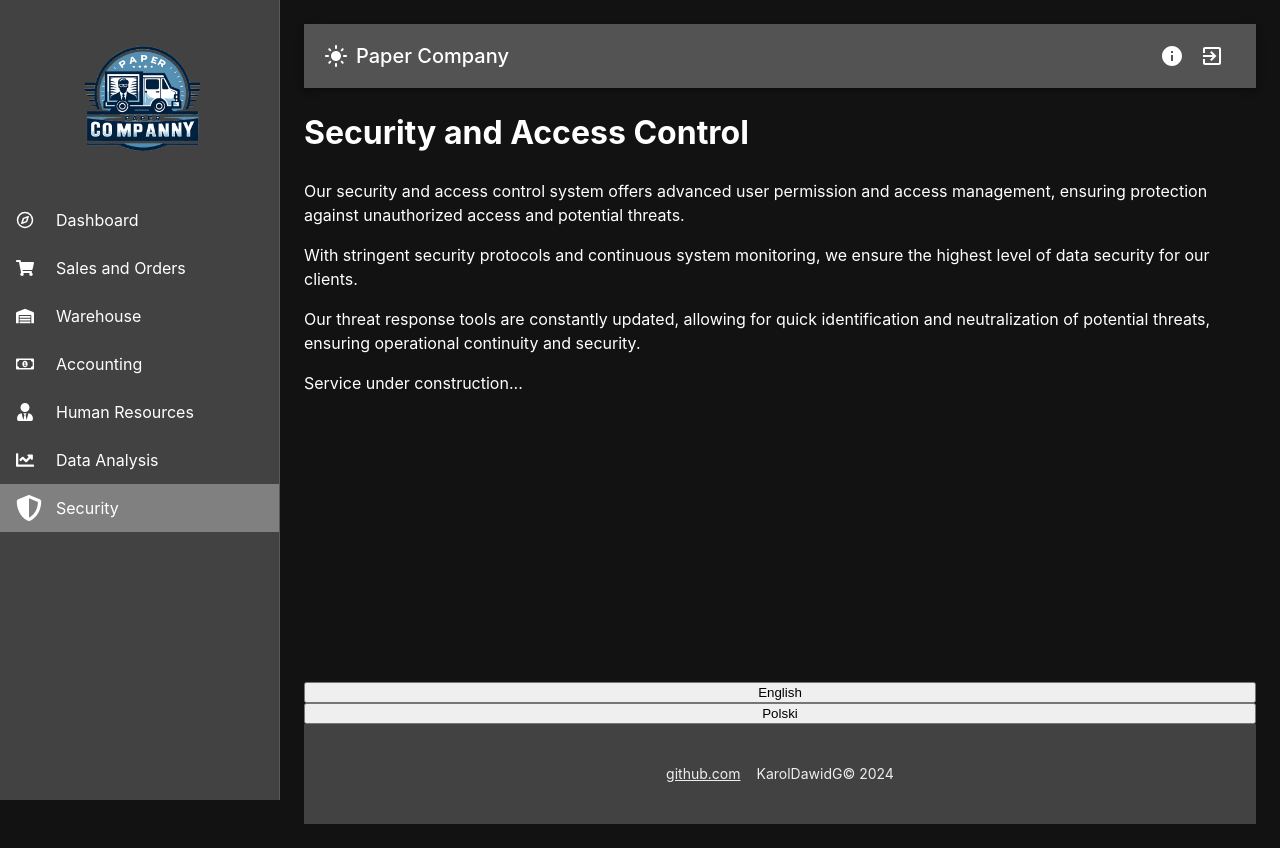
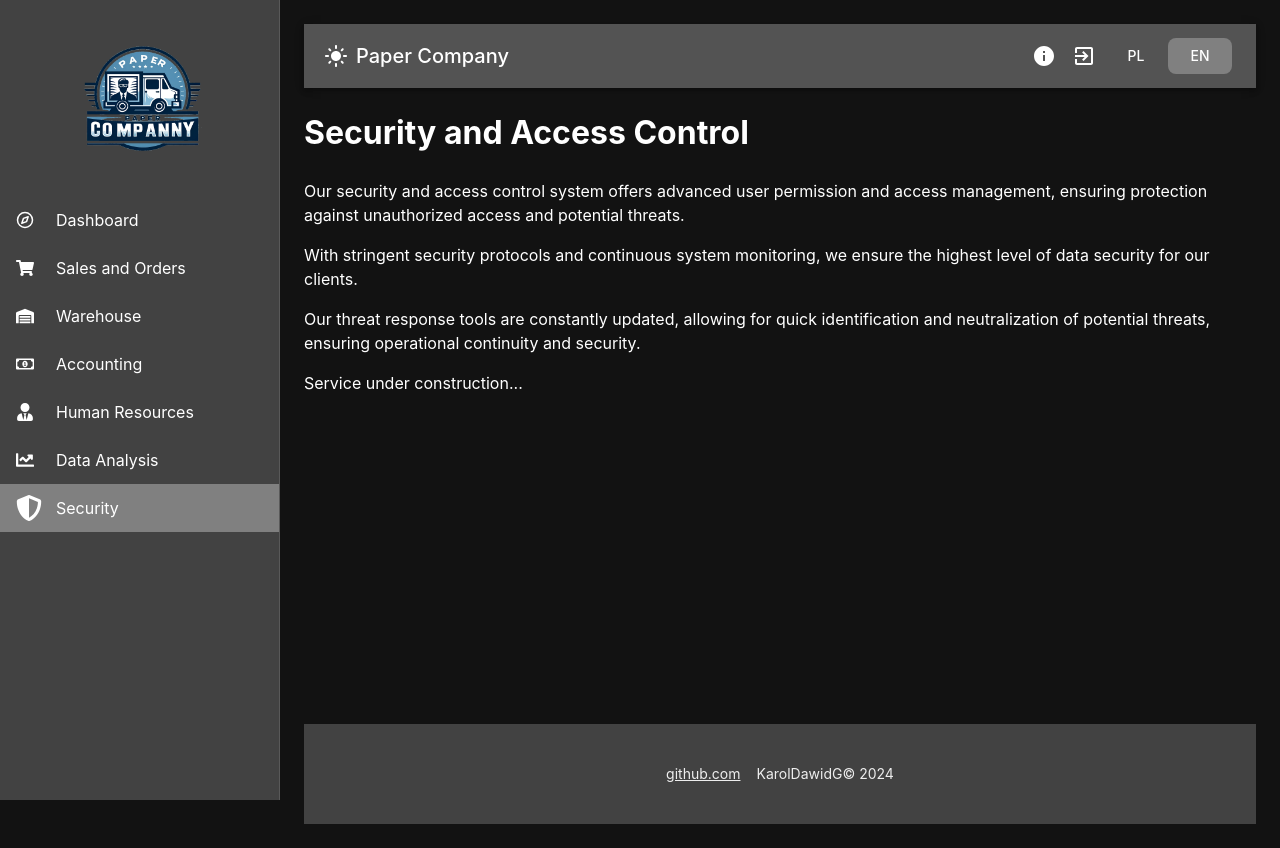
Before and after one commit to KarolDawidG/Paper_Company, a Next.js app in the folder frontend/: page /security in a window 1280 px wide. Built offline with nearby package versions, Linux system fonts and the light colour scheme.

Commit message:
Translation updated

```diff
--- a/frontend/app/components/TopBar.tsx
+++ b/frontend/app/components/TopBar.tsx
@@ -1,4 +1,4 @@
-import React from "react";
+import React, { useState, useEffect } from "react";
 import { AppBar, Toolbar, IconButton, Typography, Button } from "@mui/material";
 import DarkModeIcon from '@mui/icons-material/DarkMode';
 import LightModeIcon from '@mui/icons-material/LightMode';
@@ -6,8 +6,21 @@ import ExitToAppIcon from '@mui/icons-material/ExitToApp';
 import InfoIcon from '@mui/icons-material/Info';
 import { useRouter } from 'next/navigation';
 
-const TopBar = ({toggleTheme, mode}: any) => {
+const TopBar = ({toggleTheme, mode, setLocale}: any) => {
     const router = useRouter();
+    const [currentLocale, setCurrentLocale] = useState('en');
+
+    useEffect(() => {
+        const storedLocale = localStorage.getItem('locale') || 'en';
+        setCurrentLocale(storedLocale);
+    }, []);
+
+    const handleChangeLanguage = (locale: string) => {
+        setLocale(locale);
+        setCurrentLocale(locale);
+        localStorage.setItem('locale', locale);
+    }
+
     //add endpont in backend side
     const handleLogOut = async () =>{
         try{
@@ -38,6 +51,23 @@ const TopBar = ({toggleTheme, mode}: any) => {
                 <IconButton color="inherit" aria-label="logout" onClick={handleLogOut}>
                     <ExitToAppIcon />
                 </IconButton>
+
+                <Button
+                  color="inherit"
+                  onClick={() => handleChangeLanguage('pl')}
+                  style={{ backgroundColor: currentLocale === 'pl' ? 'grey' : 'transparent' }}
+                >
+                  PL
+                </Button>
+
+                <Button
+                  color="inherit"
+                  onClick={() => handleChangeLanguage('en')}
+                  style={{ backgroundColor: currentLocale === 'en' ? 'grey' : 'transparent' }}
+                >
+                  EN
+                </Button>
+
             </Toolbar>
         </AppBar>
     );
--- a/frontend/app/components/useTranslation.tsx
+++ b/frontend/app/components/useTranslation.tsx
@@ -1,16 +1,6 @@
 import { useState, useEffect } from 'react';
 
-interface Translation {
-    security: {
-      title: string;
-      intro: string;
-      protocols: string;
-      tools: string;
-      warning: string;
-    };
-    // Możesz dodać więcej definicji dla innych sekcji tłumaczeń
-  }
-
+type Translation = Record<string, any>;
 
 const useTranslation = (locale:string) => {
     const [translations, setTranslations] = useState<Translation>({} as Translation);
--- a/frontend/pages/_app.tsx
+++ b/frontend/pages/_app.tsx
@@ -11,25 +11,18 @@ import useTranslation from '../app/components/useTranslation';
 
 function MyApp({ Component, pageProps }: AppProps) {
   const [locale, setLocale] = useState('en');
+  const [mode, setMode] = useState<'light' | 'dark'>();
   const t = useTranslation(locale);
   const router = useRouter();
   const isSidebarPage = !router.pathname.startsWith('/click-link');
   const prefersDarkMode = useMediaQuery('(prefers-color-scheme: dark)', {noSsr: true});
-  const [mode, setMode] = useState<'light' | 'dark'>();
+  const theme = useMemo(()=>(mode === 'dark' ? darkTheme : lightTheme), [mode],);
 
   useEffect(() => {
     const savedLocale = localStorage.getItem('locale') || 'en';
-    setLocale(savedLocale);
-  }, []);
-
-const changeLanguage = (newLocale:string) => {
-  localStorage.setItem('locale', newLocale);
-  setLocale(newLocale);
-};
-
-  useEffect(() => {
     const savedTheme: any = localStorage.getItem('theme') || (prefersDarkMode ? 'light' : 'dark');
     setMode(savedTheme);
+    setLocale(savedLocale);
   }, [prefersDarkMode]);
 
   useEffect(() => {
@@ -38,7 +31,7 @@ const changeLanguage = (newLocale:string) => {
     }
   }, [mode]);
 
-  const theme = useMemo(()=>(mode === 'dark' ? darkTheme : lightTheme), [mode],);
+
 
   const toggleTheme = () => {
     setMode((prevMode) => (prevMode === 'light' ? 'dark' : 'light'));
@@ -55,12 +48,10 @@ const changeLanguage = (newLocale:string) => {
       {isSidebarPage ? (
         <Sidebars>
           <Box display="flex" flexDirection="column" minHeight="100vh">
-            <TopBar toggleTheme={toggleTheme} mode={mode}/>
+            <TopBar toggleTheme={toggleTheme} mode={mode} setLocale={setLocale}/>
             <Box component='main' flexGrow={1}>
-              <Component {...pageProps} />
+              <Component {...pageProps} locale={locale} />
             </Box>
-              <button onClick={() => changeLanguage('en')}>English</button>
-              <button onClick={() => changeLanguage('pl')}>Polski</button>
             <Footer />
           </Box>
         </Sidebars>
```
